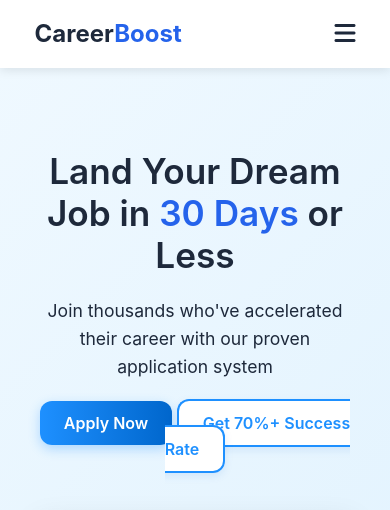
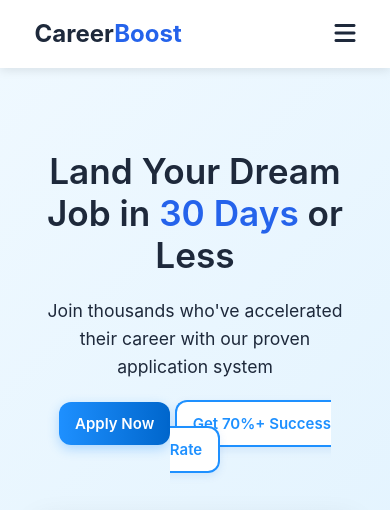
Before and after one commit to shleyy10/careerboost, a plain HTML site: page index.html in a window 390 px wide. Shown: the top 510 px of the page. Drawn offline with nearby package versions, Linux system fonts and the light colour scheme.

Commit message:
Update style.css

```diff
--- a/css/style.css
+++ b/css/style.css
@@ -114,6 +114,14 @@ a:hover {
   transform: translateY(-1px);
 }
 
+@media (max-width: 480px) {
+  .btn-primary,
+  .btn-secondary {
+    width: 90%;
+    font-size: 15px;
+    padding: 12px 16px;
+  }
+}
 /* Header */
 header {
     background-color: white;
```
